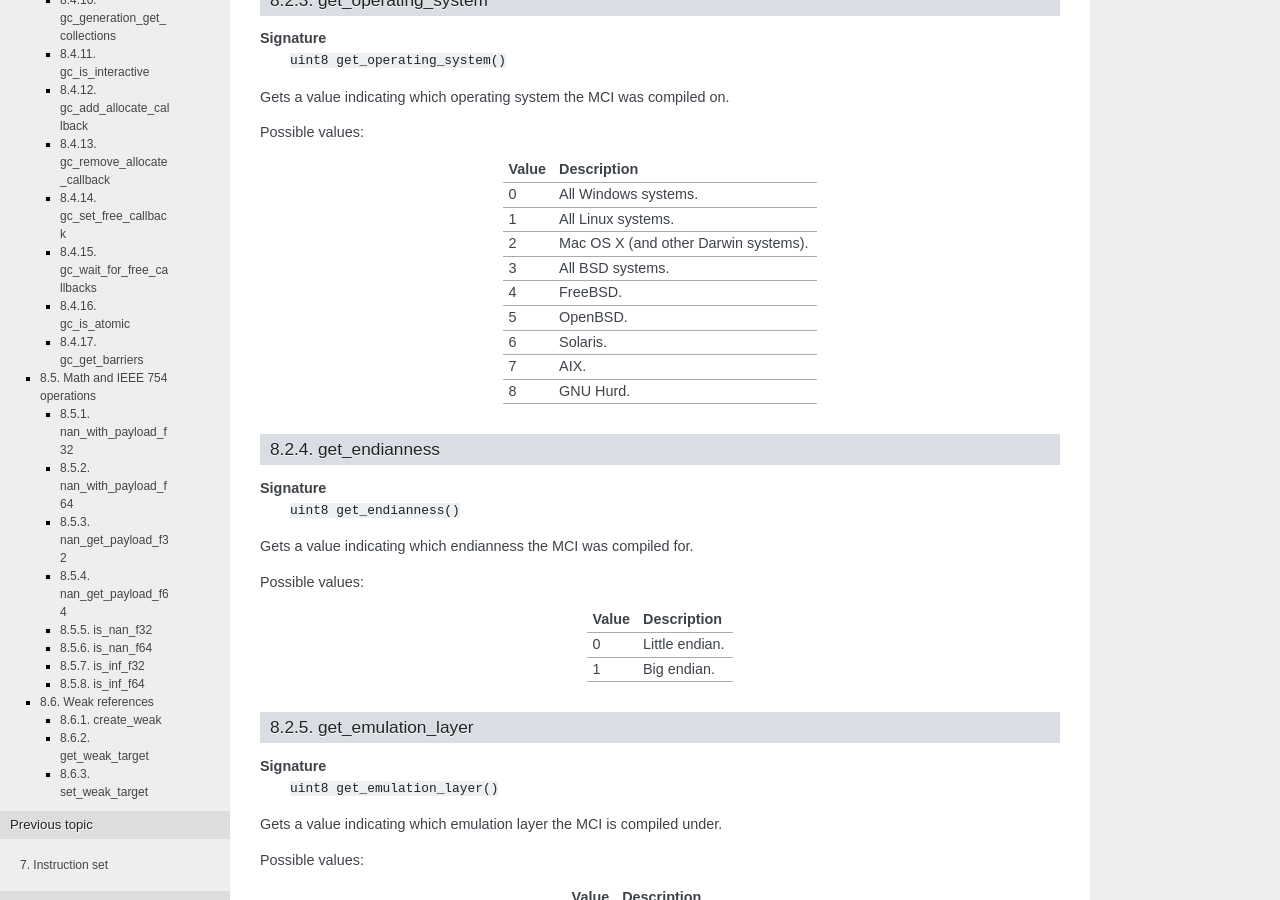
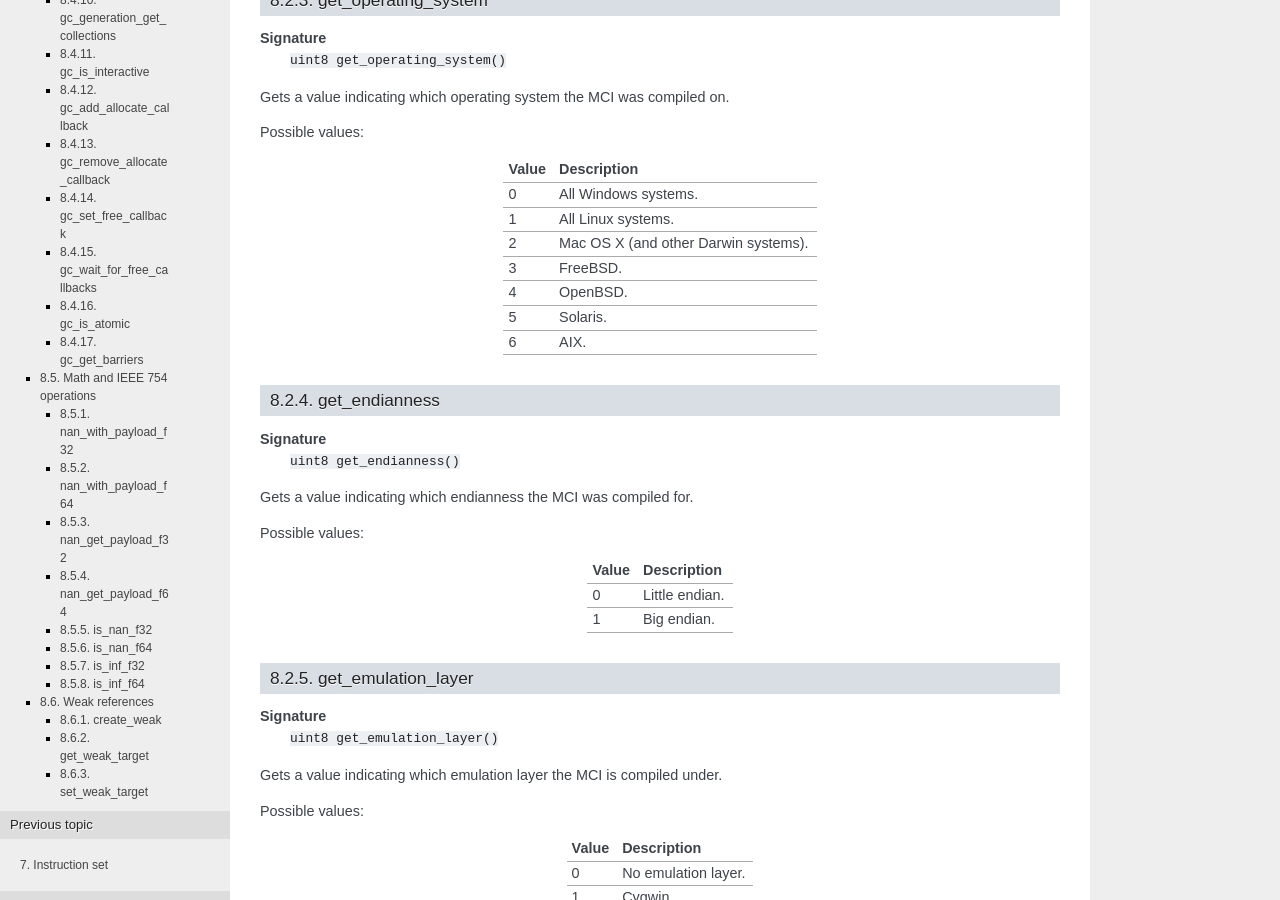
Before and after one commit to lycus/mci, a Sphinx documentation site: the page built from docs/intrinsics.rst, in a window 1280 px wide and 900 px high, scrolled down 1557 px. Built offline with Sphinx 7.4.7, drawn with Linux system fonts in a browser that asks for light colours.

Commit message:
Kill Hurd support.

```diff
--- a/docs/intrinsics.rst
+++ b/docs/intrinsics.rst
@@ -99,12 +99,10 @@ Value Description
 0     All Windows systems.
 1     All Linux systems.
 2     Mac OS X (and other Darwin systems).
-3     All BSD systems.
-4     FreeBSD.
-5     OpenBSD.
-6     Solaris.
-7     AIX.
-8     GNU Hurd.
+3     FreeBSD.
+4     OpenBSD.
+5     Solaris.
+6     AIX.
 ===== ====================================
 
 get_endianness
```
Also changed, not shown: 2 other files.
